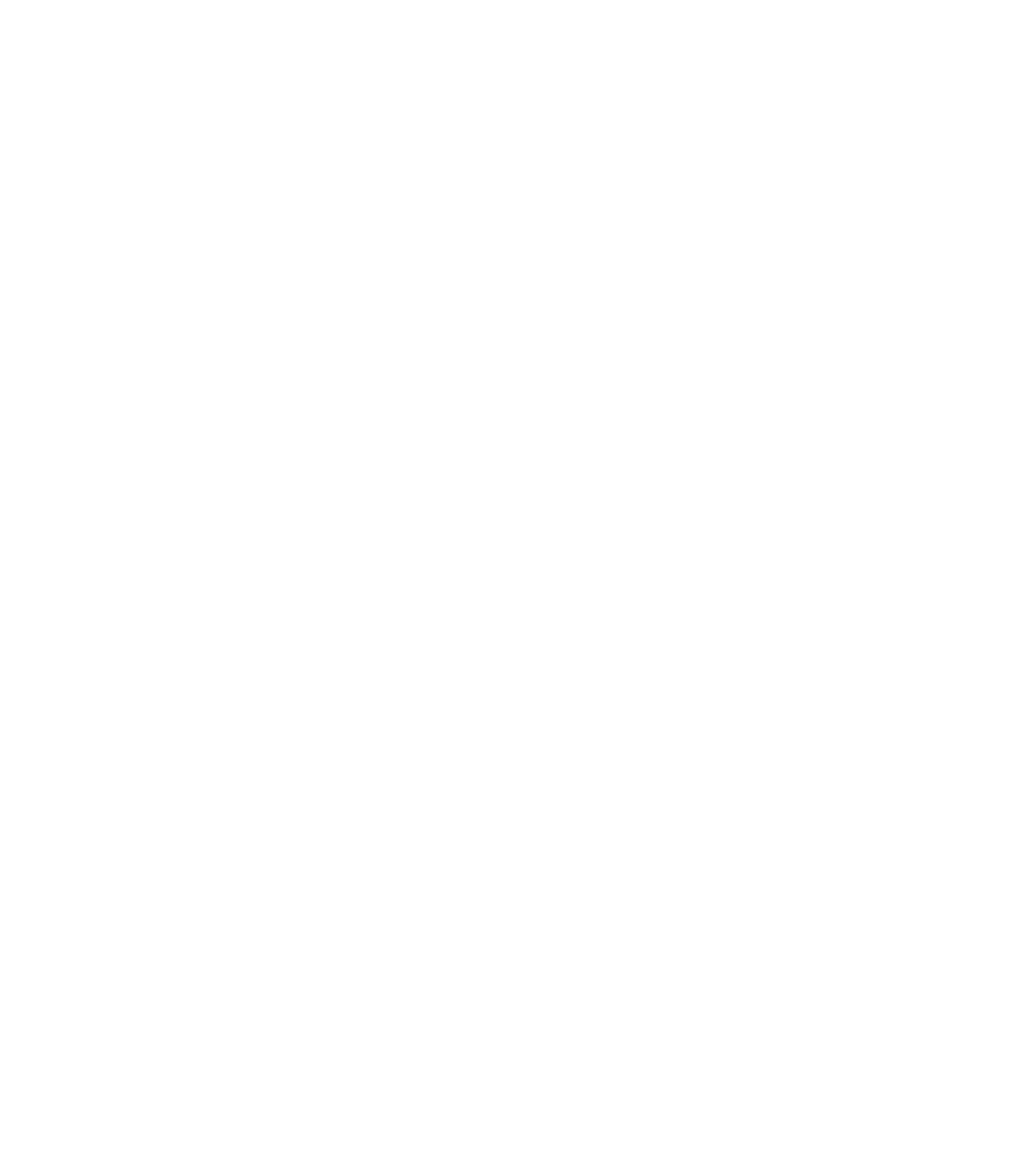
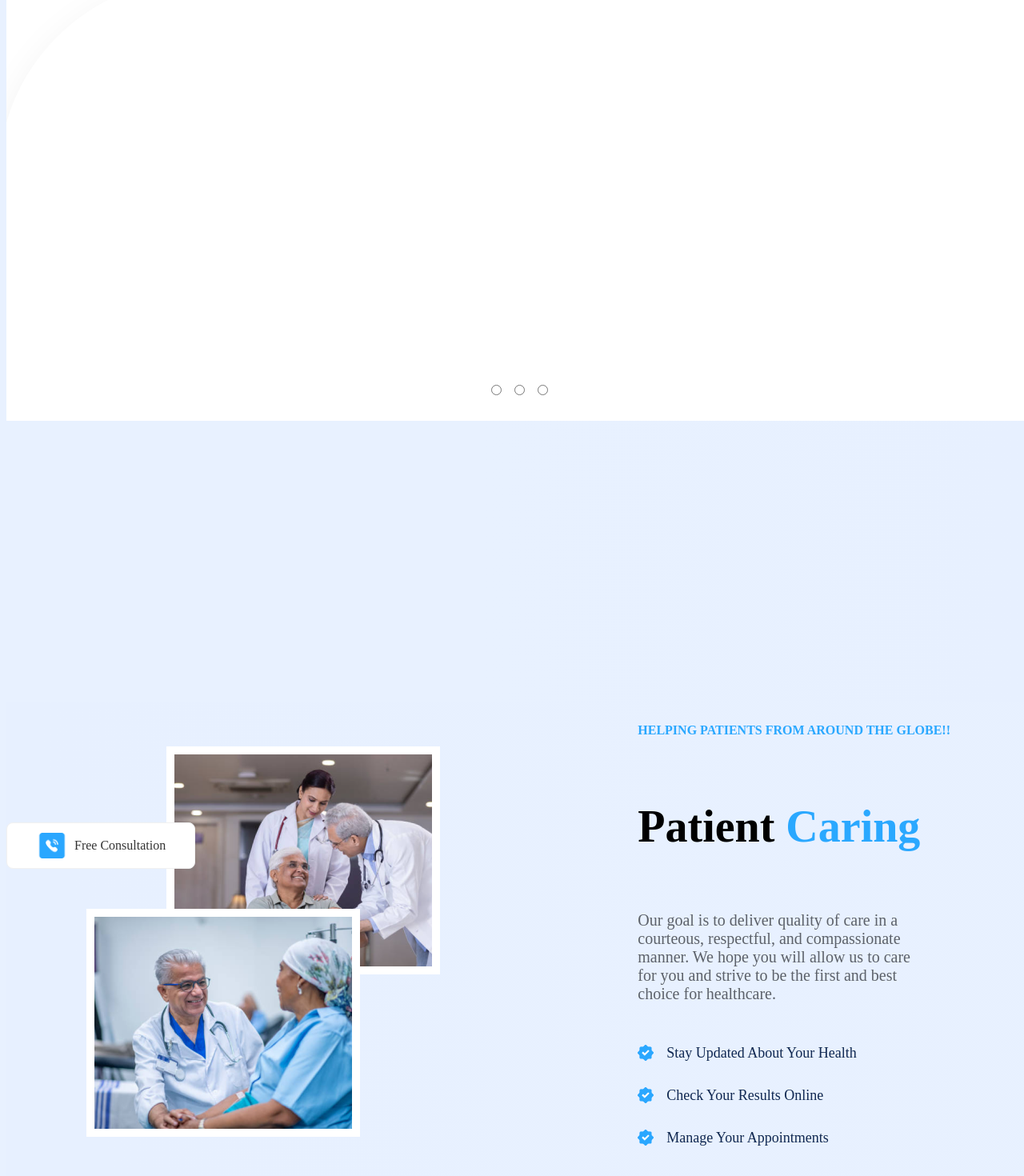
Before and after one commit to RoopaRI/Medify, a React (Create React App) app: page / in a window 1280 px wide. Shown: the part 3282-4752 px from the top of the page at 80% size. Before the commit the page ends 2697 px from the top, so only its background shows below. Built offline with nearby package versions, Linux system fonts and the light colour scheme.

Commit message:
Patient Caring added

```diff
--- a/src/HomePage/HomePage.jsx
+++ b/src/HomePage/HomePage.jsx
@@ -3,15 +3,17 @@ import NavBar from "../NavBar/NavBar";
 import HeroSection from "../HeroSection/HeroSection";
 import SwiperComponent from "../SwiperComponent/SwiperComponent";
 import Specialisation from "../Specialisation/Specialisation";
+import PatientCaring from "../PatientCaring/PatientCaring";
 
 export default function HomePage(){
     return(
         <div>
             <NavBar atHomePage={true}/>
             <HeroSection />
-            <SwiperComponent type="offers"/>
+            <SwiperComponent type="offers" classForMargin={"CardHolder-offers"}/>
             <Specialisation />
-            {/* <SwiperComponent type="persons"/> */}
+            <SwiperComponent type="persons" classForMargin={"CardHolder-persons"}/>
+            <PatientCaring/>
         </div>
 
     );
--- /dev/null
+++ b/src/PatientCaring/PatientCaring.css
@@ -0,0 +1,231 @@
+
+.PatientCaring{
+    width: 100%;
+    height: 598px;
+    background: linear-gradient(81deg, #E7F0FF 9.01%, rgba(232, 241, 255, 0.47) 89.11%);
+    display: inline-block;
+
+
+    position: absolute;
+}
+
+.PatientCaringBody{
+    display: flex;
+    /* align-items: center; */
+    height: 100%;
+}
+
+.patientCaringTexts{
+    display: flex;
+    flex-direction: column;
+    justify-content: left;
+    align-items: flex-start;
+    gap: 1rem;
+    margin: 0px 100px 0px 100px;
+}
+
+.patientCaringTagline{
+    font-weight: 600;
+    color: var(--primary);
+    font-size: 1rem;
+    line-height: 27px;
+}
+
+.noteList{
+    display: flex;
+    flex-direction: column;
+    gap: 2rem;
+    margin-top: 1rem;
+}
+
+.noteListItem{
+    font-size: 18px;
+    font-weight: 500;
+    display: flex;
+    align-items: center;
+    gap: 1rem;
+    color: var(--dark);
+}
+
+.patientCaringImgDiv{
+    height: 100%;
+    flex: 1;
+    position: relative;
+}
+
+.pateintCareImage{
+    width: 332px;
+    /* height: 275px; */
+    aspect-ratio: 1.20727;
+    border: 5px solid var(--color-white);
+    background-position: center;
+    background-size: cover;
+    position: absolute;
+}
+
+.pateintCareImage1{
+    background-image: url("../assets/Medify_assests/patientCaring/image-01-1.png.png");
+    top: 55px;
+    left: 200px;
+}
+.pateintCareImage2{
+    background-image: url("../assets/Medify_assests/patientCaring/image-02-1.png.png");
+    bottom: 55px;
+    left: 100px;
+
+}
+
+.pateintCareButton{
+    position: absolute;
+    top: 150px;
+}
+
+@media screen and (max-width:2200px){
+    .PatientCaring{
+        top:520%;
+    }
+}
+
+@media screen and (max-width: 1200px) and (min-width: 1091px) {
+    .PatientCaring{
+        top:500%;
+    }
+    .pateintCareImage{
+        width: 275px;
+    }
+    .pateintCareImage1{
+        top: 100px;
+        left: 200px;
+    }
+    .pateintCareImage2{
+        bottom: 100px;
+        left: 100px;
+    }
+}
+
+@media screen and (max-width: 1090px) and (min-width: 1021px) {
+    .pateintCareImage{
+        width: 205px;
+    }
+    .pateintCareImage1{
+        top: 150px;
+        left: 200px;
+    }
+    .pateintCareImage2{
+        bottom: 150px;
+        left: 100px;
+    }
+    .pateintCareButton{
+        bottom: 100px;
+        top: auto;
+        right: 100;
+    }
+}
+
+@media screen and (max-width: 1020px) and (min-width: 900px) {
+    .pateintCareImage{
+        width: 205px;
+    }
+    .pateintCareImage1{
+        top: 150px;
+        left: 80px;
+    }
+    .pateintCareImage2{
+        bottom: 150px;
+        left: 10px;
+    }
+    .pateintCareButton{
+        bottom: 100px;
+        top: auto;
+        right: 100;
+    }
+}
+
+@media screen and (max-width: 900px){
+    .PatientCaring{
+        top:400%;
+    }
+    .PatientCaringBody{
+        flex-direction: column-reverse;
+        align-items: flex-start;
+        padding: 1rem;
+    }
+}
+
+
+@media screen and (max-width: 900px) and (min-width: 700px) {
+
+    .patientCaringImgDiv{
+        width: 100%;
+    }
+    .pateintCareImage1{
+        top: -100px;
+        left: 350px;
+    }
+    .pateintCareImage2{
+        top: 100px;
+        left: 150px;
+    }
+    .pateintCareButton{
+        top: 10px;
+        left: 150px;
+    }
+}
+
+@media screen and (max-width: 700px) and (min-width: 600px) {
+
+    .pateintCareImage{
+        width: 250px;
+    }
+    .pateintCareImage1{
+        top: -100px;
+        left: 300px;
+    }
+    .pateintCareImage2{
+        top: 50px;
+        left: 150px;
+    }
+    .pateintCareButton{
+        top: 10px;
+        left: 50px;
+    }
+}
+
+@media screen and (max-width: 600px) and (min-width: 500px){
+
+    .pateintCareImage{
+        width: 250px;
+    }
+    .pateintCareImage1{
+        top: 10px;
+        left: 200px;
+    }
+    .pateintCareImage2{
+        top: 150px;
+        left: 100px;
+    }
+    .pateintCareButton{
+        top: 100px;
+        left: 50px;
+    }
+}
+
+
+@media screen and (max-width: 500px){
+
+    .pateintCareImage{
+        width: 250px;
+    }
+    .pateintCareImage1{
+        top: 10px;
+        left: 0px;
+    }
+    .pateintCareImage2{
+        top: 150px;
+        left: 100px;
+    }
+    .pateintCareButton{
+        top: 300px;
+        left: 10px;
+    }
+}
--- /dev/null
+++ b/src/PatientCaring/PatientCaring.jsx
@@ -0,0 +1,47 @@
+import React from 'react';
+//styles
+import "./PatientCaring.css";
+//asstes
+import patient1 from "../assets/Medify_assests/patientCaring/image-01-1.png.png";
+import patient2 from "../assets/Medify_assests/patientCaring/image-02-1.png.png";
+import blueTick from "../assets/Medify_assests/patientCaring/blueTick.png";
+import phoneIcon from "../assets/Medify_assests/patientCaring/svg.h2d-acf562d2.png";
+//components
+import Button from '../Button/Button';
+
+
+
+const superText = "HELPING PATIENTS FROM AROUND THE GLOBE!!";
+const subText = "Our goal is to deliver quality of care in a courteous, respectful, and compassionate manner. We hope you will allow us to care for you and strive to be the first and best choice for healthcare.";
+const note1 = "Stay Updated About Your Health"
+const note2 = "Check Your Results Online"
+const note3 = "Manage Your Appointments"
+const PatientCaring = () => {
+    return (
+        <div className='PatientCaring'>
+            <div className='commonContainer PatientCaringBody'>
+                <div className='patientImgDiv patientCaringImgDiv'>
+                    <div className='pateintCareImage pateintCareImage1'></div>
+                    <div className='pateintCareImage pateintCareImage2'></div>
+                    <Button text="Free Consultation" buttonClass="largeButton whiteButton pateintCareButton heroImgButton" icon={phoneIcon} />
+                </div>
+                <div className='patientCaringTexts'>
+                    <h4 className='heroTagline patientCaringTagline'>{superText}</h4>
+
+                    <h1 className='heroHeadline patientCaringHeadLine'>
+                        Patient <span>Caring</span>
+                    </h1>
+                    <p className='heroSubtext patientCaringSubtext'>{subText}</p>
+
+                    <div className='noteList'>
+                        <div className='noteListItem'><img src={blueTick} alt="blue tick"/><span>{note1}</span></div>
+                        <div className='noteListItem'><img src={blueTick} alt="blue tick"/><span>{note2}</span></div>
+                        <div className='noteListItem'><img src={blueTick} alt="blue tick"/><span>{note3}</span></div>
+                    </div>
+                </div>
+            </div>
+        </div>
+    );
+};
+
+export default PatientCaring;
--- a/src/SpecialistCard/SpecialistCard.jsx
+++ b/src/SpecialistCard/SpecialistCard.jsx
@@ -6,7 +6,7 @@ export default function SpecialistCard(props){
     return(
         <div className='PersonCard'>
             <div className='personImageDiv'>
-                <img src={image} alt='name' id={`doctorImg-${cardNo}`}/>
+                <img src={image} alt={name} id={`doctorImg-${cardNo}`}/>
             </div>
             <div className='personName'>{name}</div>
             <div className='personSpecialization'>{specialization}</div>
--- a/src/SwiperComponent/SwiperComponent.css
+++ b/src/SwiperComponent/SwiperComponent.css
@@ -42,29 +42,39 @@
     border:1px solid var(--primary);
 }
 
+h3{
+    color: var(--dark);
+    font-size: 3rem;
+    font-weight: 600;
+    text-align: center;
+}
+
  @media screen and (max-width: 2200px) {
-    .CardHolder{
+    .CardHolder-offers{
         top:65rem;
+    }
+    .CardHolder-persons{
+        top:380%;
     }
 }
 
 
 @media screen and (max-width: 1200px) {
-    .CardHolder{
+    .CardHolder-offers{
         top:90rem;
     }
 }
 
 /* screens below 900px */
  @media screen and (max-width: 900px) and (min-width: 500px) {
-    .CardHolder{
+    .CardHolder-offers{
         top: 90rem;
     }
 }
 
 /* screens below 500px */
  @media screen and (max-width: 500px) {
-    .CardHolder{
+    .CardHolder-offers{
         top: 95rem;
     }
 }
--- a/src/SwiperComponent/SwiperComponent.jsx
+++ b/src/SwiperComponent/SwiperComponent.jsx
@@ -14,7 +14,7 @@ import person4 from "../assets/Medify_assests/medicalSpecialist/div.med-stl-3-ph
 import person5 from "../assets/Medify_assests/medicalSpecialist/div.med-stl-3-photo-2.png";
 
 
-export default function SwiperComponent({type}){
+export default function SwiperComponent({type, classForMargin}){
 
 
     const doctorsData = [
@@ -30,30 +30,40 @@ export default function SwiperComponent({type}){
             if(type === "offers"){
                 return (
                     <>
-                        <SwiperSlide><Discount cardNo={1}/></SwiperSlide>
-                        <SwiperSlide><Discount cardNo={2}/></SwiperSlide>
-                        <SwiperSlide><Discount cardNo={1}/></SwiperSlide>
-                        <SwiperSlide><Discount cardNo={2}/></SwiperSlide>
-                        <SwiperSlide><Discount cardNo={1}/></SwiperSlide>
-                        <SwiperSlide><Discount cardNo={2}/></SwiperSlide>
-                        <SwiperSlide><Discount cardNo={1}/></SwiperSlide>
+                        <SwiperSlide key={`100`}><Discount cardNo={1}/></SwiperSlide>
+                        <SwiperSlide key={`101`}><Discount cardNo={2}/></SwiperSlide>
+                        <SwiperSlide key={`102`}><Discount cardNo={1}/></SwiperSlide>
+                        <SwiperSlide key={`103`}><Discount cardNo={2}/></SwiperSlide>
+                        <SwiperSlide key={`104`}><Discount cardNo={1}/></SwiperSlide>
+                        <SwiperSlide key={`105`}><Discount cardNo={2}/></SwiperSlide>
+                        <SwiperSlide key={`106`}><Discount cardNo={1}/></SwiperSlide>
                     </>
                 );
-            }else{return (
+            }else{
+                return (
                     doctorsData.map((item, idx) => {
                         const {name, specialization, image} = item
                         return (
-                        <SwiperSlide className='doctorsSlide'>
-                            <SpecialistCard cardNo={idx+1} key={`${name}Image`} name={name} specialization={specialization} image={image} />
+                            <SwiperSlide key={`doctor-${idx+1}`} className='doctorsSlide'>
+                                <SpecialistCard cardNo={idx+1} name={name} specialization={specialization} image={image} />
                             </SwiperSlide>
                         )
                     })
             )
+
+            //         <>
+
+            //         <SpecialistCard cardNo={7} image={doctorsData[0].image} name="Dr. John Doe" specialization="Neurologist"/>
+            //         <SpecialistCard cardNo={7} image={doctorsData[1].image} name="Dr. John Doe" specialization="Neurologist"/>
+            //         </>
+
+            // )
             }
         }
 
         return(
-            <div className={`CardHolder`}>
+            <div className={`CardHolder ${classForMargin}`}>
+                {type === "persons" ? <h3>Our Medical Specialist</h3> : null}
             <div className='cardHolderWrapper commonContainer'>
                 <Swiper
                     spaceBetween={10}
@@ -62,12 +72,12 @@ export default function SwiperComponent({type}){
                     delay: 2500,
                     disableOnInteraction: false,
                     }}
-                    width={393}
-                    Pagination={{
+                    width={type === "offers" ? 393 : null}
+                    pagination={{
                     clickable: true,
                     }}
                     loop={true}
-                    // modules={[Autoplay]}
+                    // modules={[Autoplay, Pagination, Navigation]}
                     className="mySwiper"
                 >
                     {displayCards()}
```
Also changed, not shown: src/assets/Medify_assests/patientCaring/blueTick.png (added). Lines whose indentation alone changed are shown as unchanged.
